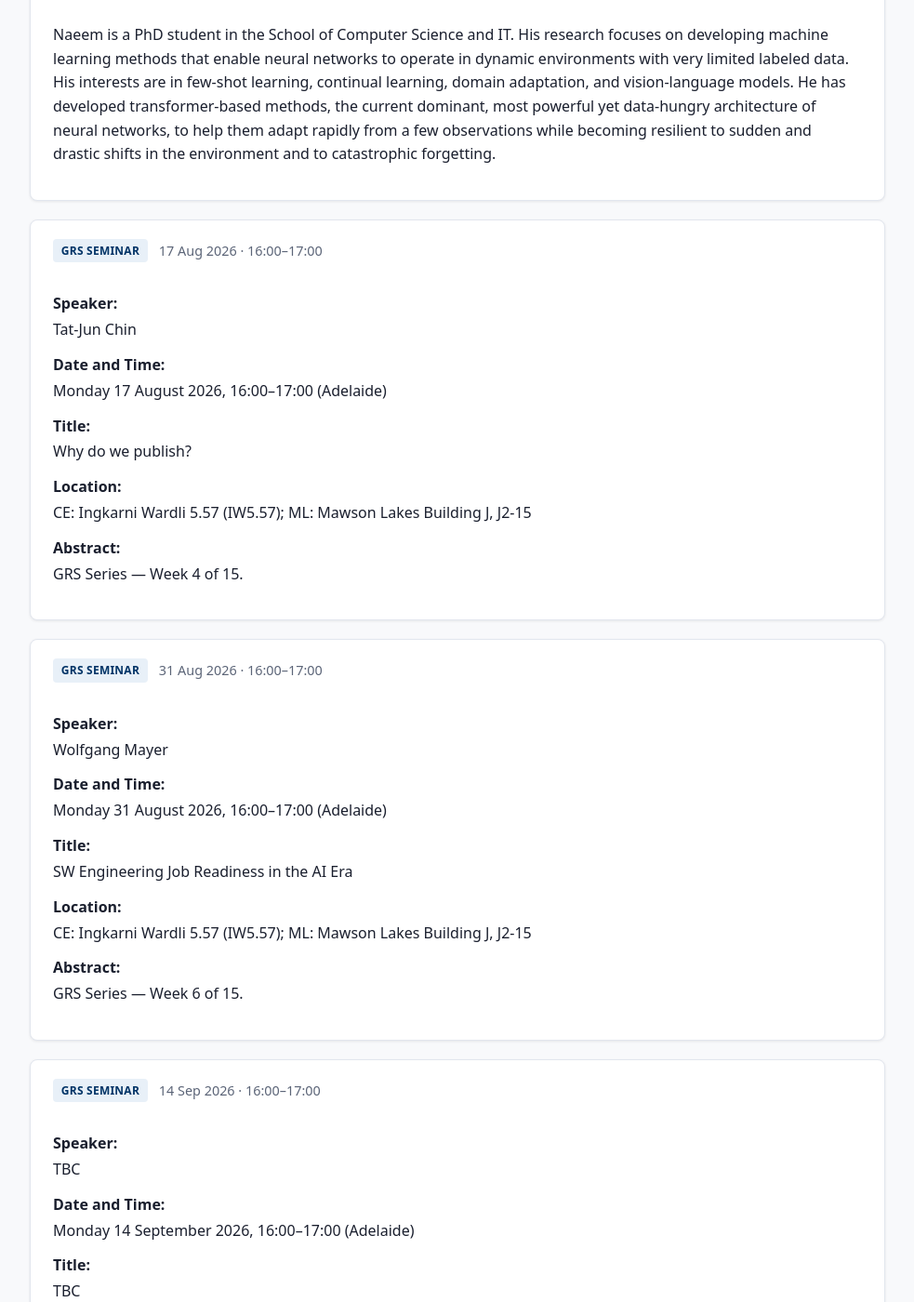
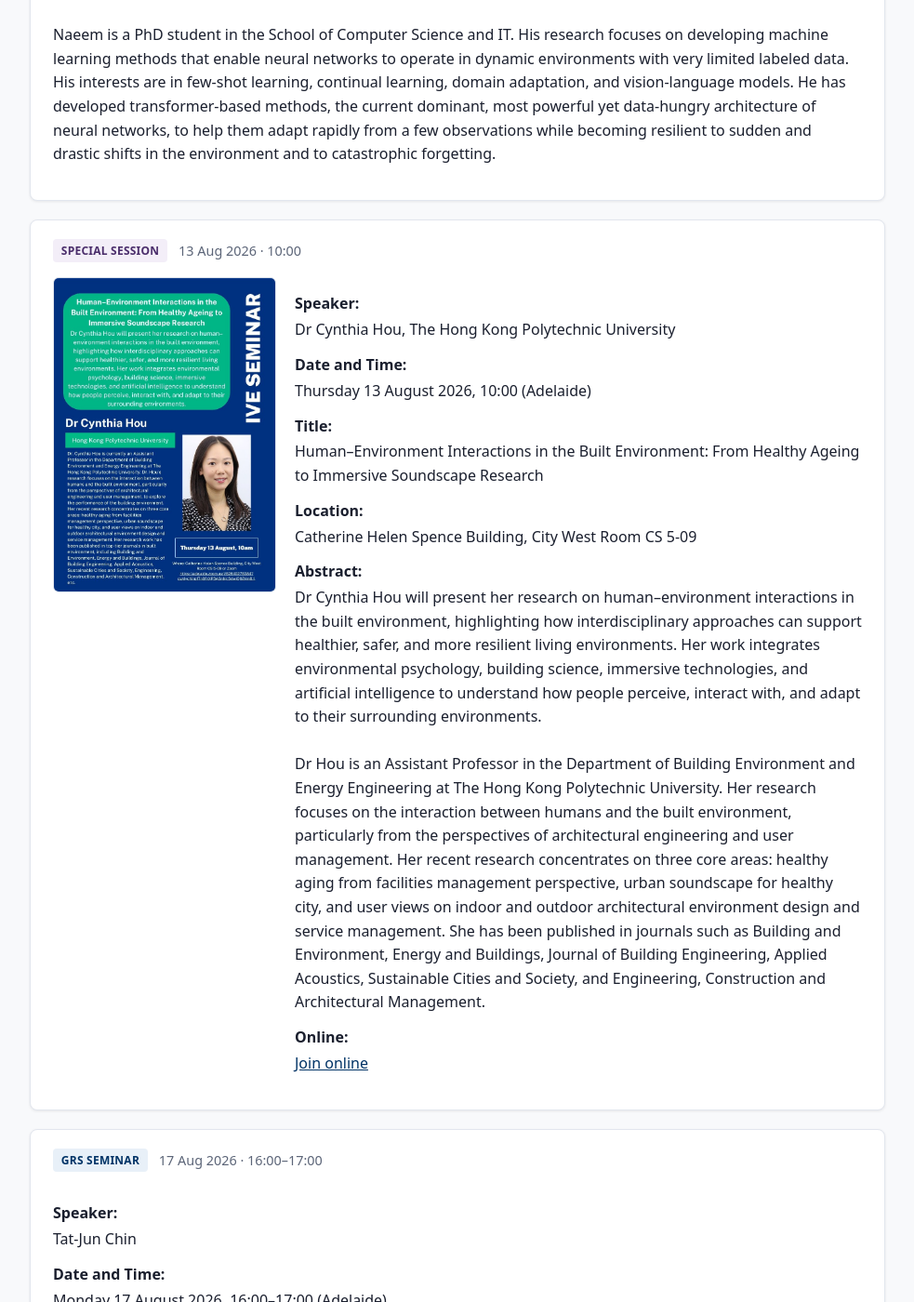
Before and after one commit to ht-timchen/Adelaide-CSIT-GRC, a Jekyll site: the page built from index.md, in a window 1280 px wide and 1400 px high, scrolled down 1956 px. Shown: the whole window at 93% size, without its empty margins (148-1131 px from the left). Built offline with Jekyll 4.4.1, drawn with Linux system fonts in a browser that asks for light colours; some of the changed text lies outside the part shown.

Commit message:
Add Cynthia Hou IVE seminar for 13 August.
Publish title, abstract, bio, venue, Zoom link, and flyer for the special session.

Co-authored-by: Cursor <cursoragent@cursor.com>

```diff
--- a/_data/seminars.yml
+++ b/_data/seminars.yml
@@ -233,6 +233,22 @@ seminars:
       Naeem is a PhD student in the School of Computer Science and IT. His research focuses on developing machine learning methods that enable neural networks to operate in dynamic environments with very limited labeled data. His interests are in few-shot learning, continual learning, domain adaptation, and vision-language models. He has developed transformer-based methods, the current dominant, most powerful yet data-hungry architecture of neural networks, to help them adapt rapidly from a few observations while becoming resilient to sudden and drastic shifts in the environment and to catastrophic forgetting.
     status: scheduled
 
+  - id: special-2026-08-13-ive-hou
+    type: special
+    title: "Human–Environment Interactions in the Built Environment: From Healthy Ageing to Immersive Soundscape Research"
+    speaker: "Dr Cynthia Hou, The Hong Kong Polytechnic University"
+    date: 2026-08-13
+    time: "10:00"
+    location: "Catherine Helen Spence Building, City West Room CS 5-09"
+    image: "/assets/seminars/special-2026-08-13-ive-hou.jpg"
+    image_alt: "IVE Seminar poster — Human–Environment Interactions in the Built Environment: From Healthy Ageing to Immersive Soundscape Research, Thursday 13 August 10am. Speaker Dr Cynthia Hou."
+    abstract: |
+      Dr Cynthia Hou will present her research on human–environment interactions in the built environment, highlighting how interdisciplinary approaches can support healthier, safer, and more resilient living environments. Her work integrates environmental psychology, building science, immersive technologies, and artificial intelligence to understand how people perceive, interact with, and adapt to their surrounding environments.
+
+      Dr Hou is an Assistant Professor in the Department of Building Environment and Energy Engineering at The Hong Kong Polytechnic University. Her research focuses on the interaction between humans and the built environment, particularly from the perspectives of architectural engineering and user management. Her recent research concentrates on three core areas: healthy aging from facilities management perspective, urban soundscape for healthy city, and user views on indoor and outdoor architectural environment design and service management. She has been published in journals such as Building and Environment, Energy and Buildings, Journal of Building Engineering, Applied Acoustics, Sustainable Cities and Society, and Engineering, Construction and Architectural Management.
+    online_url: "https://adelaide.zoom.us/j/826402783842?pwd=cNirpf7n0fnXP3AGnbjcSdwiQ62Vm8.1"
+    status: scheduled
+
   - id: hdr-2026-08-17-series-05
     type: hdr_seminar
     series: hdr-2026
```
Also changed, not shown: assets/seminars/special-2026-08-13-ive-hou.jpg (added).
